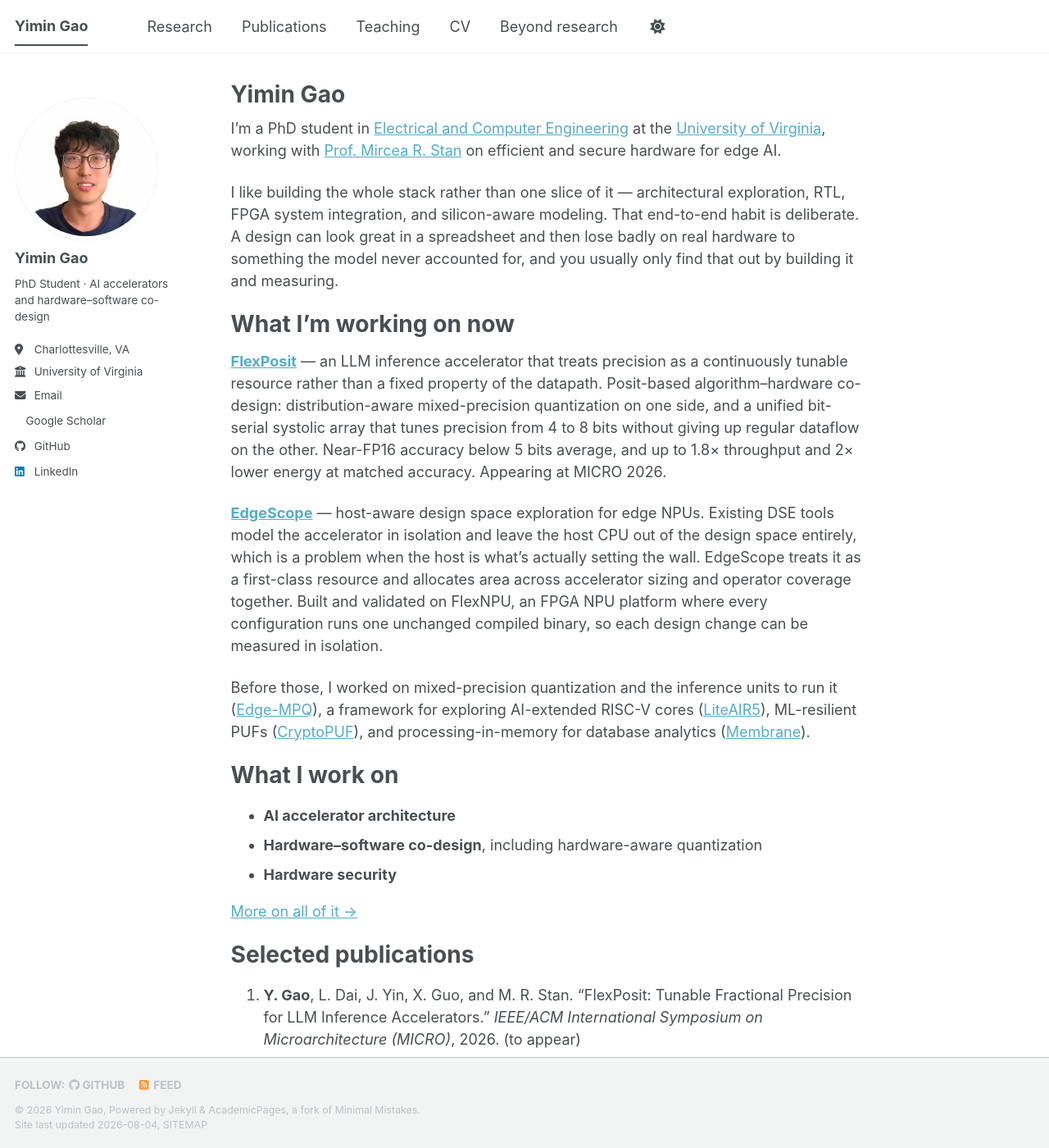
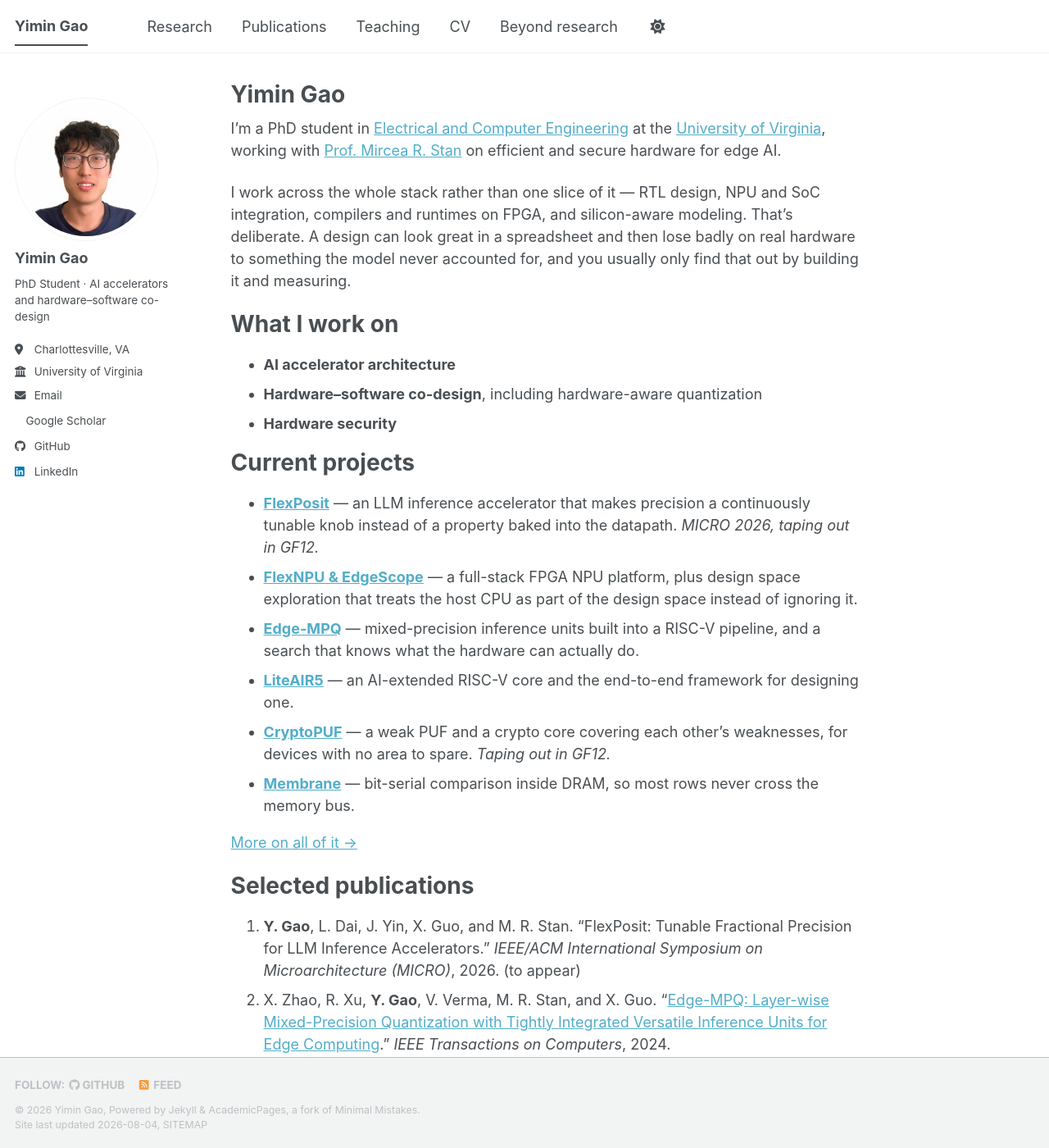
Before and after one commit to YiminGao0113/YiminGao0113.github.io, a Jekyll site: the page built from _pages/about.md, in a window 1280 px wide and 1400 px high. Shown: the whole window at 82% size. Built offline with Jekyll 4.4.1, drawn with Linux system fonts in a browser that asks for light colours; a style sheet for code colours, icons or effects is not loaded.

Commit message:
Fix local preview loading live-site assets; restructure homepage
_includes/base_path resolves to site.url + site.baseurl, so every local
build emitted absolute URLs at https://YiminGao0113.github.io -- for the
stylesheet, images, and nav links alike. Local previews were therefore
pulling the *live* site's assets, which still serve the untouched
template. That is why the avatar appeared to vanish (the live site has
profile.png, this one has profile.jpg) and why clicking a nav link landed
on the template's 404. None of the custom CSS was ever applied in preview.

Adds _config_dev.yml, which blanks url so base_path goes empty and paths
resolve root-relative:

  bundle exec jekyll serve --config _config.yml,_config_dev.yml

Homepage restructured per Yimin: focus areas lead, current work follows as
one-line entries linking to each project page. All six projects listed,
not just the two current ones. Intro reworded to match the newer resume's
full-stack framing.

Co-Authored-By: Claude Opus 5 (1M context) <noreply@anthropic.com>

```diff
--- a/_pages/about.md
+++ b/_pages/about.md
@@ -9,22 +9,22 @@ redirect_from:
 
 I'm a PhD student in [Electrical and Computer Engineering](https://engineering.virginia.edu/departments/electrical-and-computer-engineering) at the [University of Virginia](https://www.virginia.edu/), working with [Prof. Mircea R. Stan](https://engineering.virginia.edu/faculty/mircea-r-stan) on efficient and secure hardware for edge AI.
 
-I like building the whole stack rather than one slice of it — architectural exploration, RTL, FPGA system integration, and silicon-aware modeling. That end-to-end habit is deliberate. A design can look great in a spreadsheet and then lose badly on real hardware to something the model never accounted for, and you usually only find that out by building it and measuring.
-
-What I'm working on now
-======
-
-**[FlexPosit](/projects/flexposit)** — an LLM inference accelerator that treats precision as a continuously tunable resource rather than a fixed property of the datapath. Posit-based algorithm–hardware co-design: distribution-aware mixed-precision quantization on one side, and a unified bit-serial systolic array that tunes precision from 4 to 8 bits without giving up regular dataflow on the other. Near-FP16 accuracy below 5 bits average, and up to 1.8× throughput and 2× lower energy at matched accuracy. Appearing at MICRO 2026.
-
-**[EdgeScope](/projects/edgescope)** — host-aware design space exploration for edge NPUs. Existing DSE tools model the accelerator in isolation and leave the host CPU out of the design space entirely, which is a problem when the host is what's actually setting the wall. EdgeScope treats it as a first-class resource and allocates area across accelerator sizing and operator coverage together. Built and validated on FlexNPU, an FPGA NPU platform where every configuration runs one unchanged compiled binary, so each design change can be measured in isolation.
-
-Before those, I worked on mixed-precision quantization and the inference units to run it ([Edge-MPQ](/projects/edge-mpq)), a framework for exploring AI-extended RISC-V cores ([LiteAIR5](/projects/liteair5)), ML-resilient PUFs ([CryptoPUF](/projects/cryptopuf)), and processing-in-memory for database analytics ([Membrane](/projects/membrane)).
+I work across the whole stack rather than one slice of it — RTL design, NPU and SoC integration, compilers and runtimes on FPGA, and silicon-aware modeling. That's deliberate. A design can look great in a spreadsheet and then lose badly on real hardware to something the model never accounted for, and you usually only find that out by building it and measuring.
 
 What I work on
 ======
 - **AI accelerator architecture**
 - **Hardware–software co-design**, including hardware-aware quantization
 - **Hardware security**
+
+Current projects
+======
+- **[FlexPosit](/projects/flexposit)** — an LLM inference accelerator that makes precision a continuously tunable knob instead of a property baked into the datapath. *MICRO 2026, taping out in GF12.*
+- **[FlexNPU & EdgeScope](/projects/edgescope)** — a full-stack FPGA NPU platform, plus design space exploration that treats the host CPU as part of the design space instead of ignoring it.
+- **[Edge-MPQ](/projects/edge-mpq)** — mixed-precision inference units built into a RISC-V pipeline, and a search that knows what the hardware can actually do.
+- **[LiteAIR5](/projects/liteair5)** — an AI-extended RISC-V core and the end-to-end framework for designing one.
+- **[CryptoPUF](/projects/cryptopuf)** — a weak PUF and a crypto core covering each other's weaknesses, for devices with no area to spare. *Taping out in GF12.*
+- **[Membrane](/projects/membrane)** — bit-serial comparison inside DRAM, so most rows never cross the memory bus.
 
 [More on all of it &rarr;](/projects/)
 
```
Also changed, not shown: _config_dev.yml (added, +10 -0 lines).
